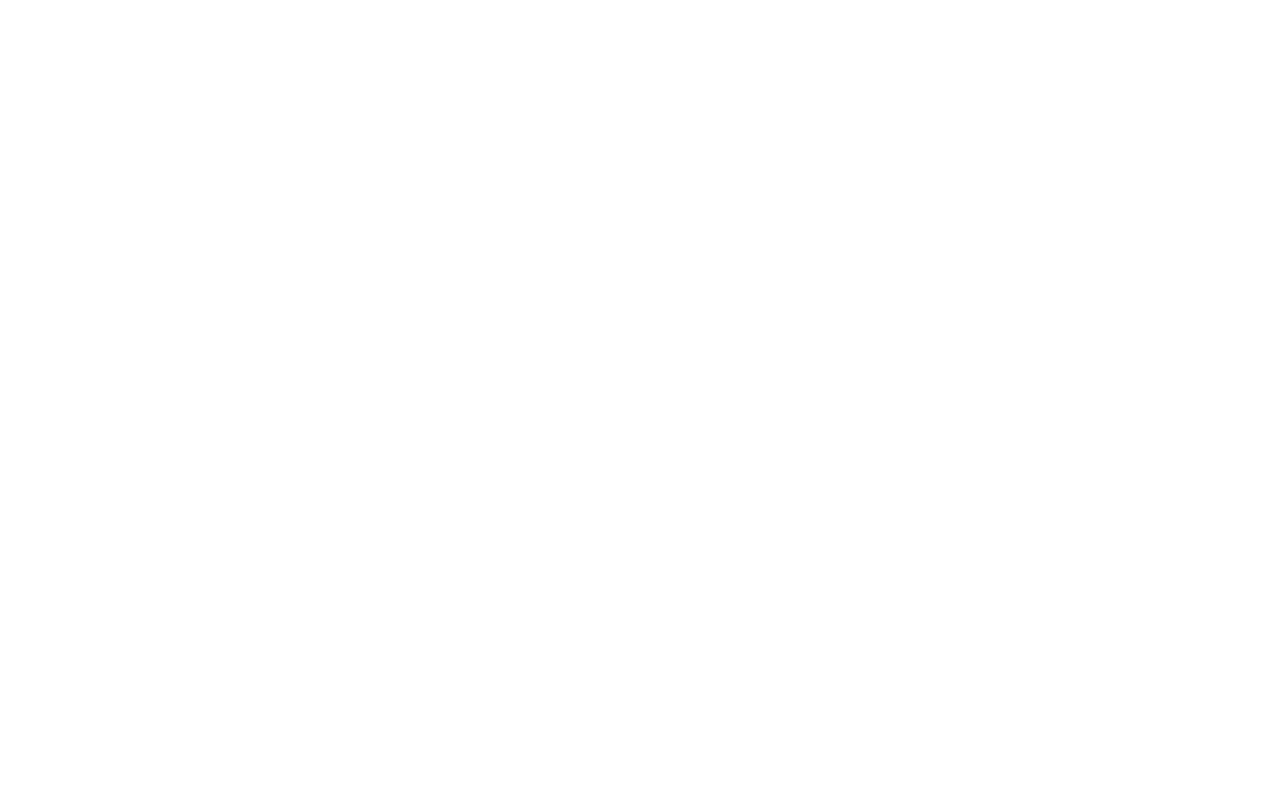
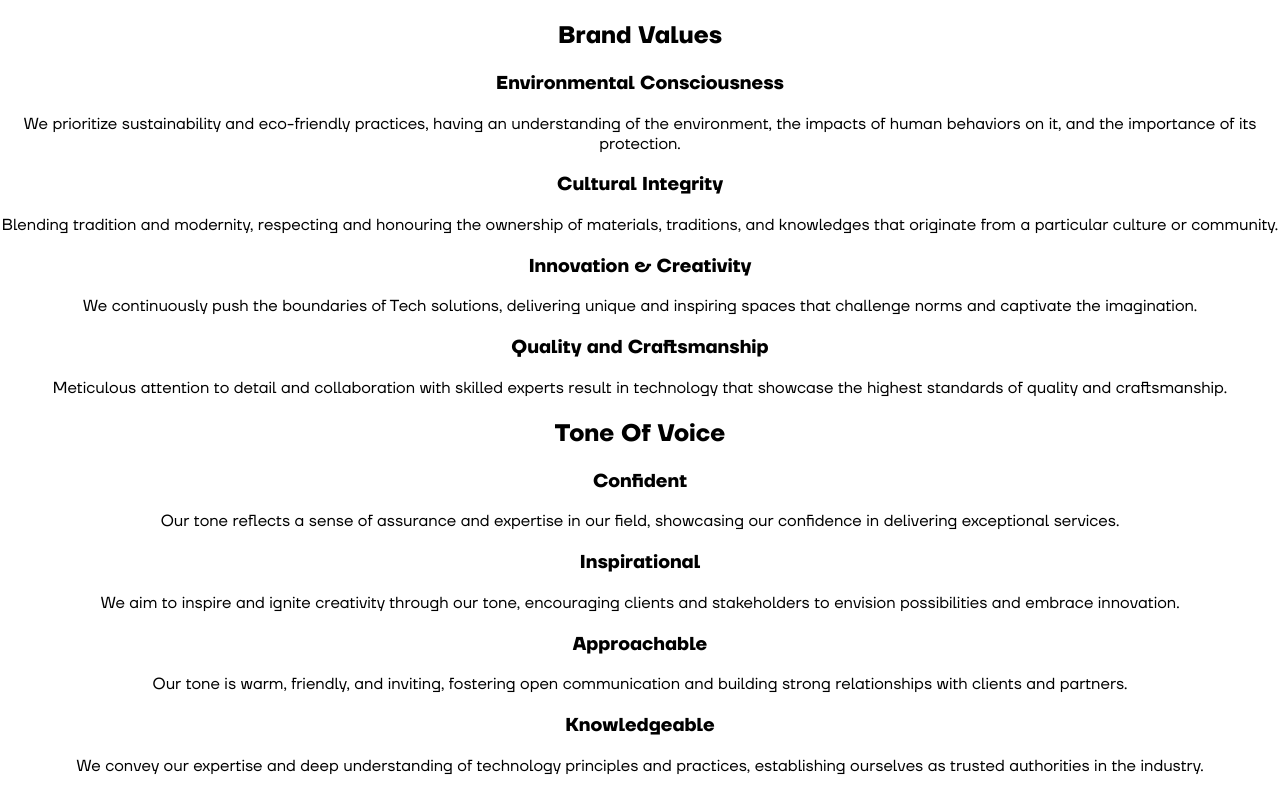
Before and after one commit to nuroX-global/demo-web-page, a React (Create React App) app: page / in a window 1280 px wide. Built offline with nearby package versions, Linux system fonts and the light colour scheme.

Commit message:
fix: syntax fixes

```diff
--- a/src/App.jsx
+++ b/src/App.jsx
@@ -1,10 +1,11 @@
 import logo from './logo.svg';
 import './App.css';
+import Home from './views/Home'
 
 function App() {
   return (
     <div className="App">
-      <home />
+      <Home />
       {/* <header className="App-header">
         <img src={logo} className="App-logo" alt="logo" />
         <p>
--- a/src/views/aboutUs.jsx
+++ b/src/views/aboutUs.jsx
@@ -1,6 +1,6 @@
 import React from "react";
-import mission from "../components/mainArticles/mission";
-import vision from "../components/mainArticles/vision";
+import Mission from "../components/mainArticles/Mission";
+import Vision from "../components/mainArticles/Vision";
 
 export default function AboutUs() {
   return (
--- a/src/views/home.jsx
+++ b/src/views/home.jsx
@@ -1,6 +1,6 @@
 import React from 'react'
-import BrandValues from './brandvalues'
-import ToneOfVoice from './toneOfVoice'
+import BrandValues from './BrandValues'
+import ToneOfVoice from './ToneOfVoice'
 
 export default function Home() {
   return (
```
Also changed, not shown: src/views/brandvalues.jsx (+4 -4 lines), src/views/toneOfVoice.jsx (+4 -4 lines).
